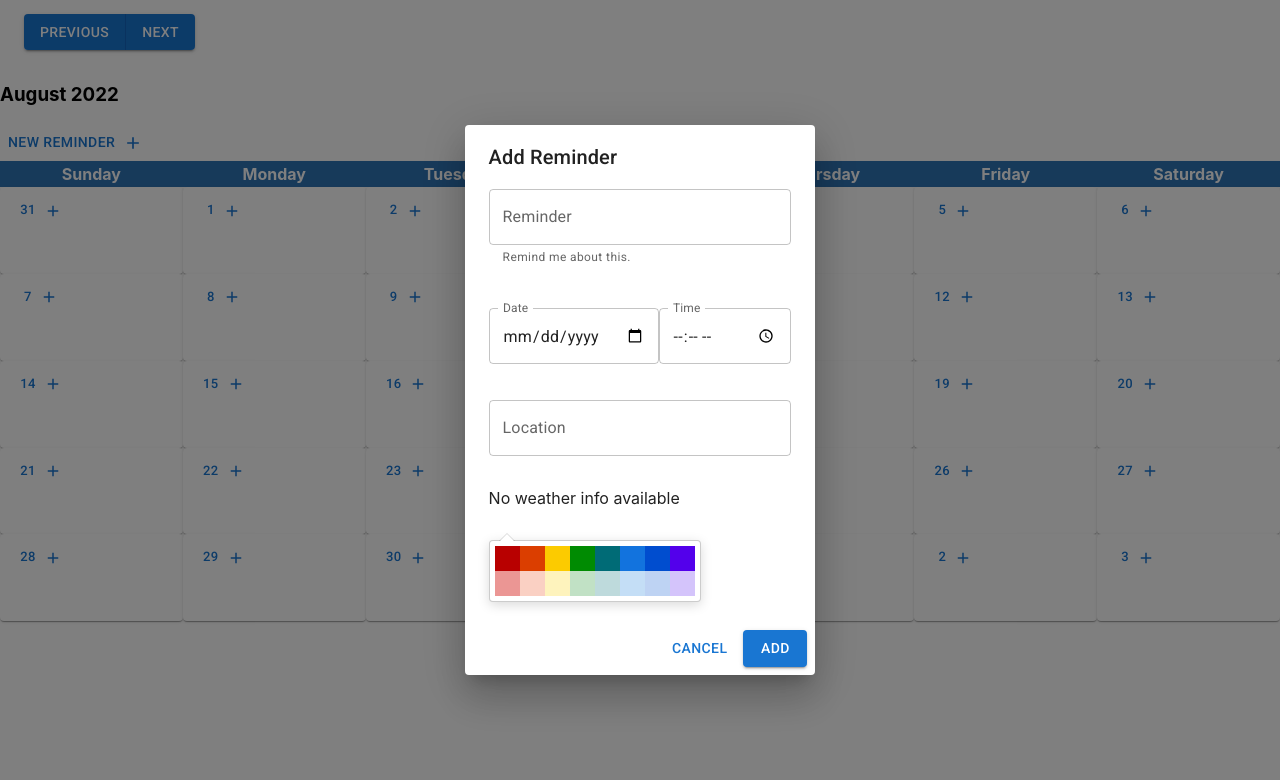
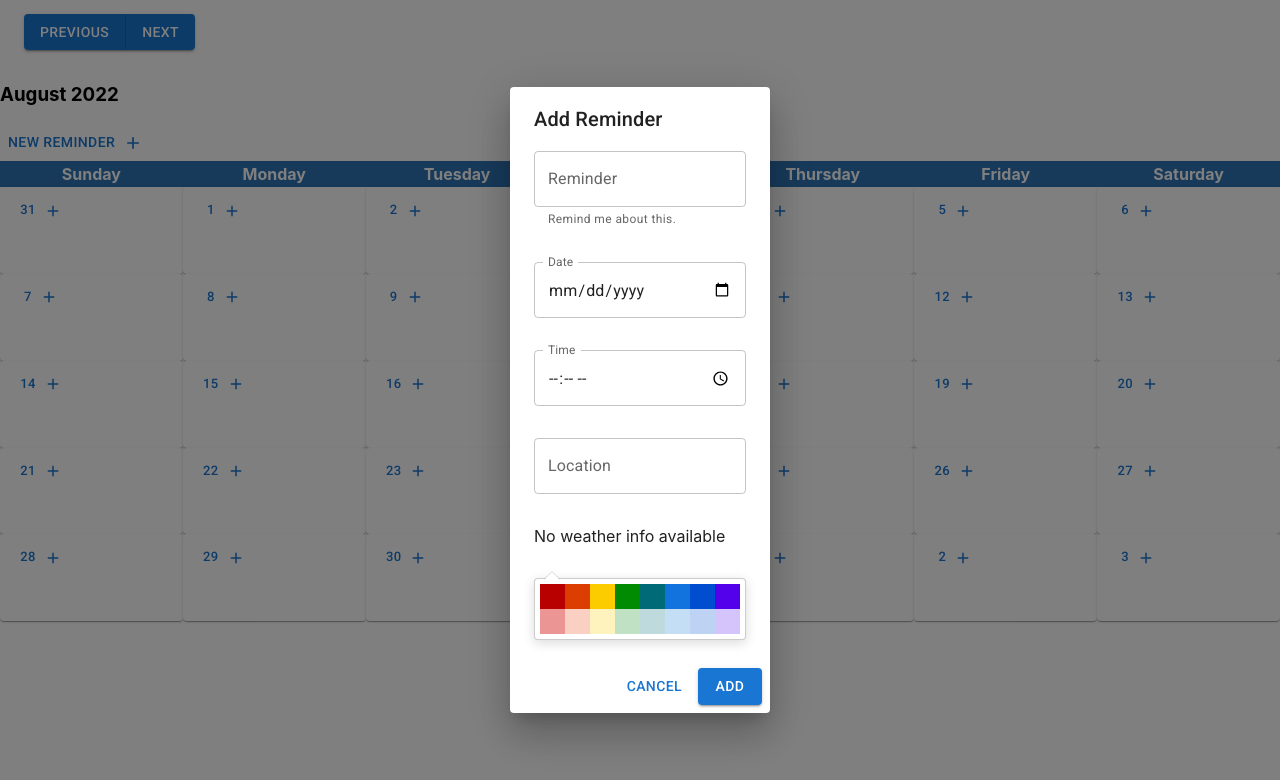
Before and after one commit to Guilheeeeeeerme/my-full-calendar-react, a React (Create React App) app: page / in a window 1280 px wide. Both pictures are taken after a click on the button "NEW REMINDER". Shown: the top 780 px of the page. Built offline with nearby package versions, Linux system fonts and the light colour scheme.

Commit message:
Equal styling for add and edit

```diff
--- a/src/my-full-calendar/components/add-reminder/add-reminder.component.jsx
+++ b/src/my-full-calendar/components/add-reminder/add-reminder.component.jsx
@@ -1,4 +1,4 @@
-import { Button, DialogActions, DialogContent, DialogTitle, FormControl, FormHelperText, Grid, Stack, TextField } from '@mui/material';
+import { Button, DialogActions, DialogContent, DialogTitle, FormControl, FormHelperText, Stack, TextField } from '@mui/material';
 import Dialog from '@mui/material/Dialog';
 import { Component } from 'react';
 import { GithubPicker } from 'react-color';
@@ -88,8 +88,6 @@ export class AddReminder extends Component {
                                 <FormHelperText id="reminder-helper-text">Remind me about this.</FormHelperText>
                             </FormControl>
 
-                            <Grid>
-
                             <TextField id="date-input" aria-describedby="Reminder Date" margin='dense'
                                 value={date} name='date' type="date" label="Date"
                                 InputLabelProps={{
@@ -106,7 +104,6 @@ export class AddReminder extends Component {
                                 inputProps={{ ...this.inputProps.time }}
                                 onChange={(e) => { this.handleChange(e) }} />
 
-                            </Grid>
 
                             <TextField id="location-input" aria-describedby="Reminder Location" margin='dense'
                                 value={location} name='location' label="Location"
--- a/src/my-full-calendar/components/edit-reminder/edit-reminder.component.jsx
+++ b/src/my-full-calendar/components/edit-reminder/edit-reminder.component.jsx
@@ -98,8 +98,6 @@ export class EditReminder extends Component {
                                 <FormHelperText id="reminder-helper-text">Remind me about this.</FormHelperText>
                             </FormControl>
 
-                            <Grid>
-
                             <TextField id="date-input" aria-describedby="Reminder Date" margin='dense'
                                 value={date} name='date' type="date" label="Date"
                                 InputLabelProps={{
@@ -115,8 +113,6 @@ export class EditReminder extends Component {
                                 }}
                                 inputProps={{ ...this.inputProps.time }}
                                 onChange={(e) => { this.handleChange(e) }} />
-
-                            </Grid>
 
                             <TextField id="location-input" aria-describedby="Reminder Location" margin='dense'
                                 value={location} name='location' label="Location"
```
Lines whose indentation alone changed are shown as unchanged.
